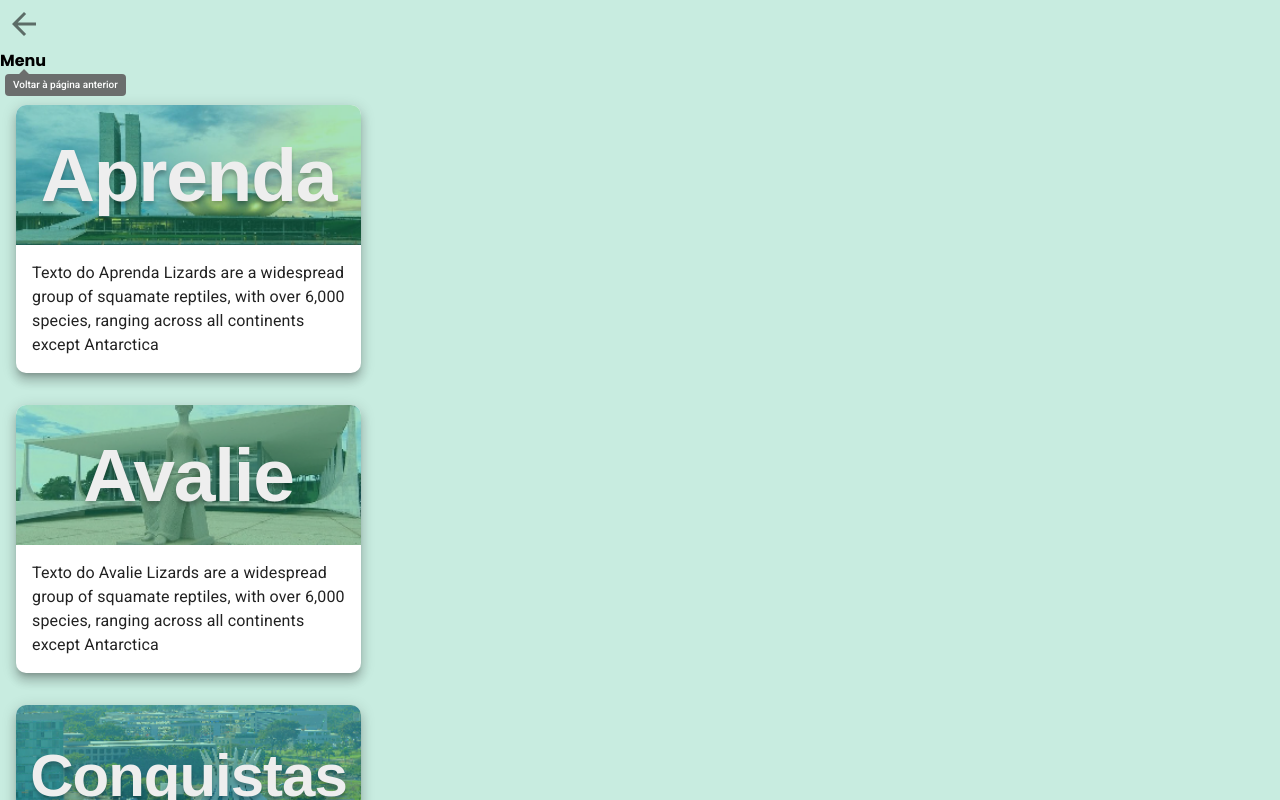
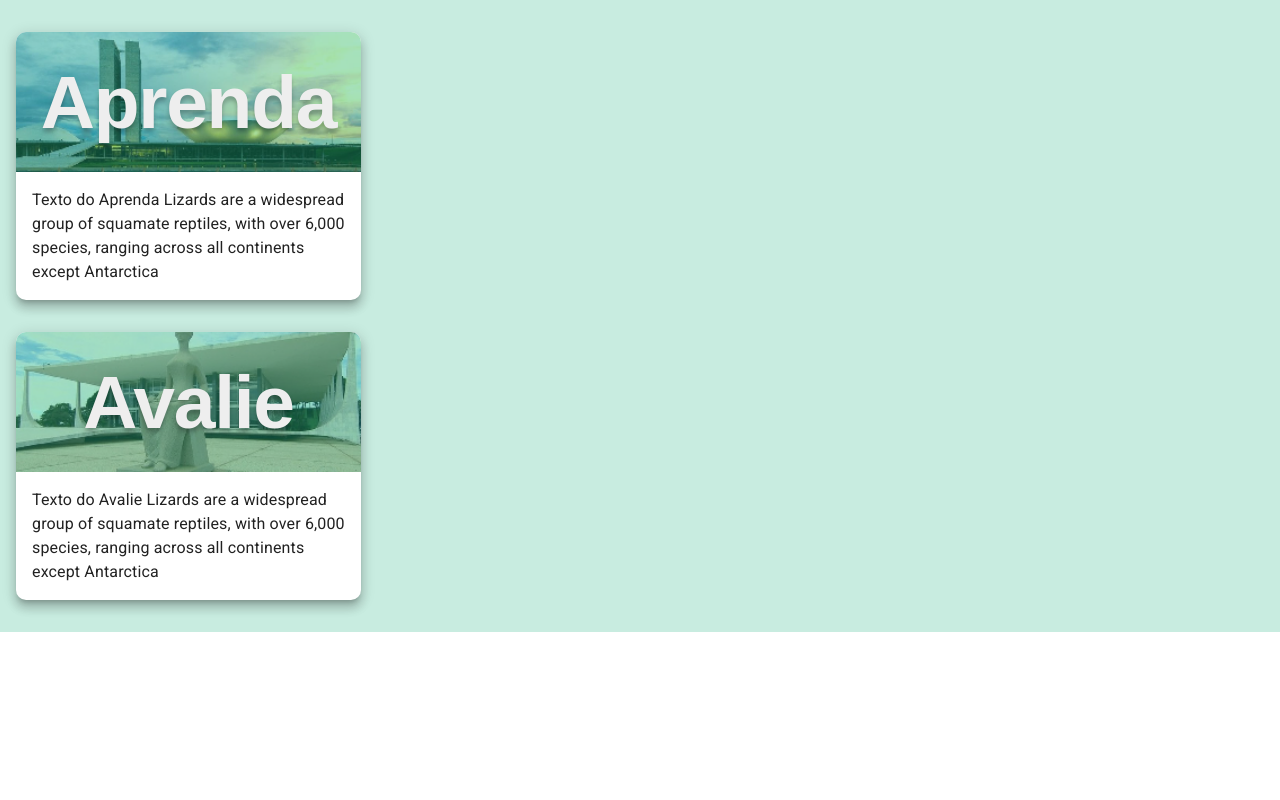
Before and after one commit to hack-a-ton-pet/capivare.me, a React (Create React App) app: page /menu in a window 1280 px wide. Built offline with nearby package versions, Linux system fonts and the light colour scheme.

Commit message:
Feat: main menu screen with paths

```diff
--- a/src/component/card/index.tsx
+++ b/src/component/card/index.tsx
@@ -7,7 +7,6 @@ import {
 	Typography,
 	makeStyles,
 } from '@material-ui/core'
-import PathConstants from '../../constant/PathConstants'
 import HistoryService from '../../service/history/HistoryService'
 import { menuCardProps } from '../../constant/data/menuCard'
 import './styles.css'
@@ -24,8 +23,8 @@ const useStyles = makeStyles({
 const CapiCard: React.FC<{
 	item: menuCardProps
 }> = ({ item }) => {
-	const handleClick = () => {
-		setTimeout(() => HistoryService.push(PathConstants.LEARN), 200)
+	const handleClick = path => {
+		setTimeout(() => HistoryService.push(path), 200)
 	}
 
 	const classes = useStyles()
@@ -33,7 +32,7 @@ const CapiCard: React.FC<{
 	return (
 		<Card
 			raised
-			onClick={handleClick}
+			onClick={() => handleClick(item.path)}
 			className={classes.root + ' capi_card'}
 		>
 			<CardActionArea>
--- a/src/constant/data/menuCard.ts
+++ b/src/constant/data/menuCard.ts
@@ -1,8 +1,12 @@
+import { NOT_FOUND } from './NotFound'
+import PathConstants from '../PathConstants'
+
 export interface menuCardProps {
 	title: string
 	image: string
 	text: string
 	small?: boolean
+	path: string
 }
 
 const menuCards: menuCardProps[] = [
@@ -10,17 +14,13 @@ const menuCards: menuCardProps[] = [
 		title: 'Aprenda',
 		image: 'learn_card.png',
 		text: 'Texto do Aprenda Lizards are a widespread group of squamate reptiles, with over 6,000 species, ranging across all continents except Antarctica',
+		path: PathConstants.LEARN,
 	},
 	{
 		title: 'Avalie',
 		image: 'evaluate_card.png',
 		text: 'Texto do Avalie Lizards are a widespread group of squamate reptiles, with over 6,000 species, ranging across all continents except Antarctica',
-	},
-	{
-		title: 'Conquistas',
-		image: 'achievements_card.png',
-		text: 'Texto das Conquistas Lizards are a widespread group of squamate reptiles, with over 6,000 species, ranging across all continents except Antarctica',
-		small: true,
+		path: '/nothing',
 	},
 ]
 
--- a/src/view/menu/index.tsx
+++ b/src/view/menu/index.tsx
@@ -1,14 +1,10 @@
-import React from 'react'
 import './styles.css'
 import menuCards from '../../constant/data/menuCard'
 import CapiCard from '../../component/card'
-import GoBackIconButton from '../../component/icon_button/go_back'
 
 const Menu = () => {
 	return (
 		<div className='menu'>
-			<GoBackIconButton />
-			<h4>Menu</h4>
 			{menuCards.map((e, index) => {
 				return <CapiCard key={index} item={e} />
 			})}
```
